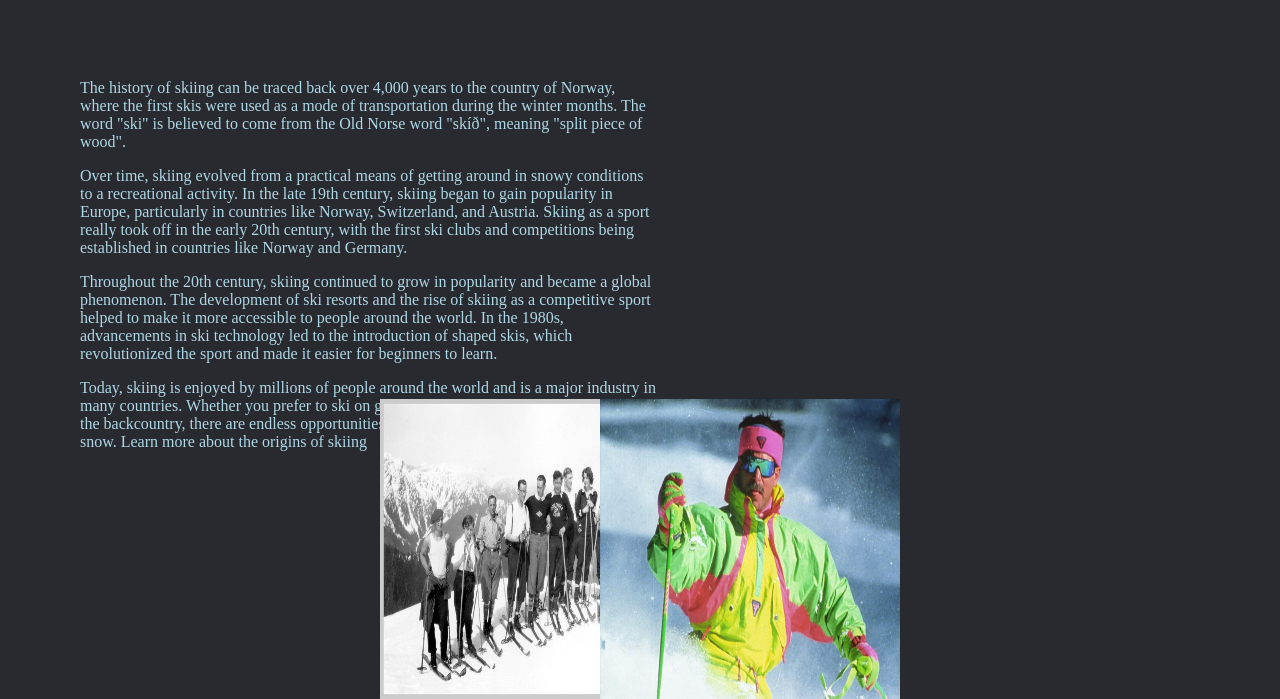
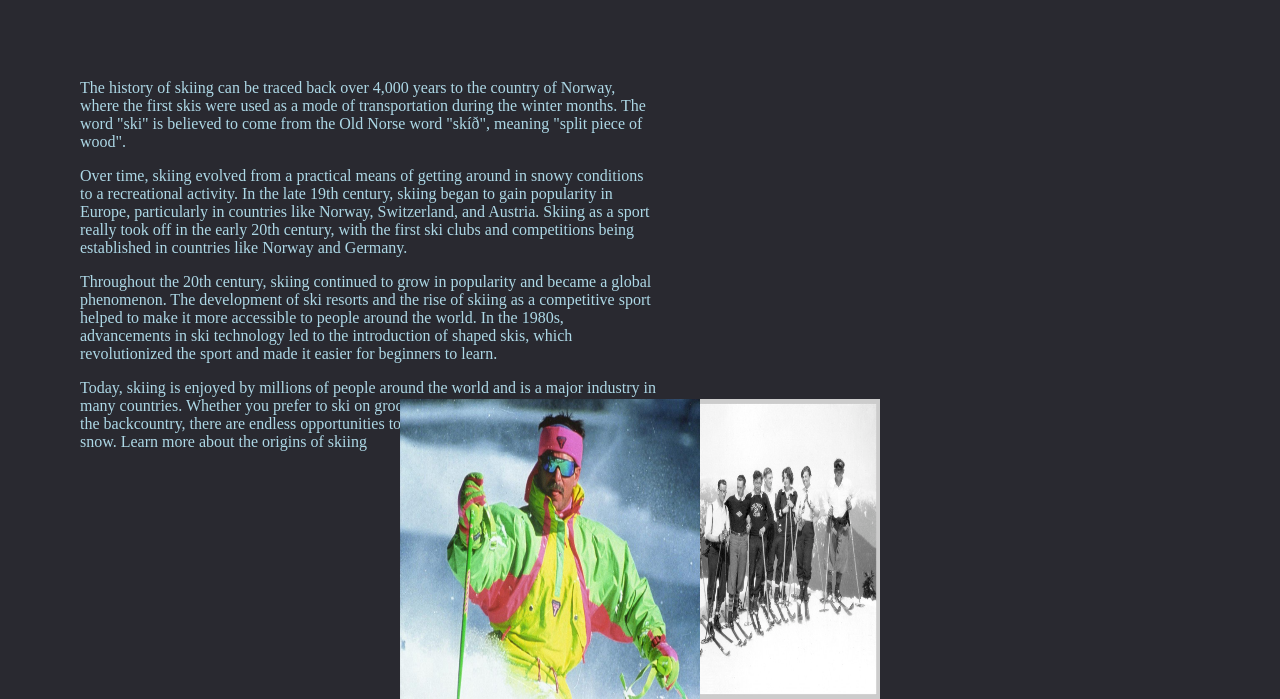
Before and after one commit to lglags/lis351-glagola.github.io, a plain HTML site: page history.html in a window 1280 px wide. Shown: the part 101-800 px from the top of the page. Drawn offline with Linux system fonts and the light colour scheme.

Commit message:
Update history.html

```diff
--- a/history.html
+++ b/history.html
@@ -7,7 +7,7 @@
 			color: lightblue;
 			position: absolute;
 			top: 500px;
-			right: 600px;
+			right: 400px;
 			width: 300px;
 			height: 300px;
 		}
@@ -15,7 +15,7 @@
 			color: lightblue;
 			position: absolute;
 			top: 500px;
-			left: 600px;
+			left: 400px;
 			width: 300px;
 			height: 300px;
 		}
```
